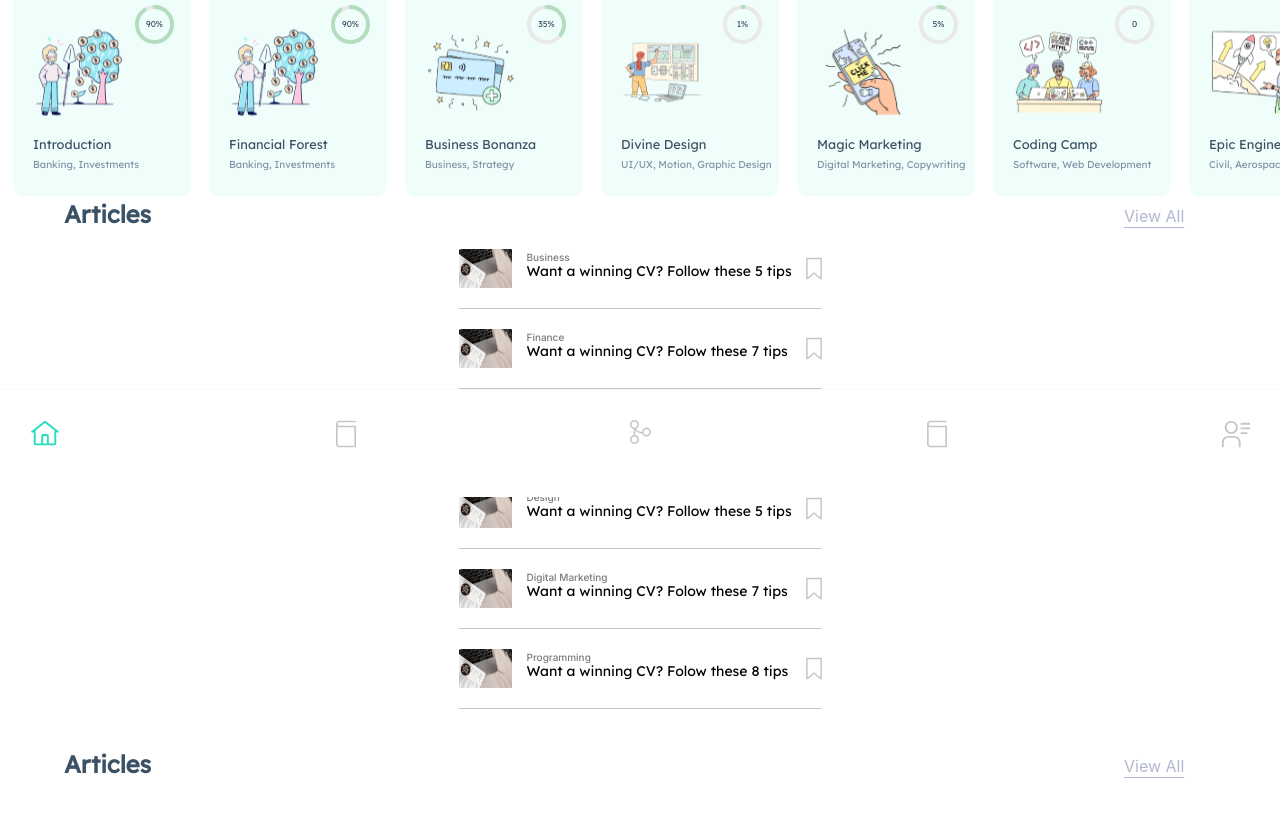
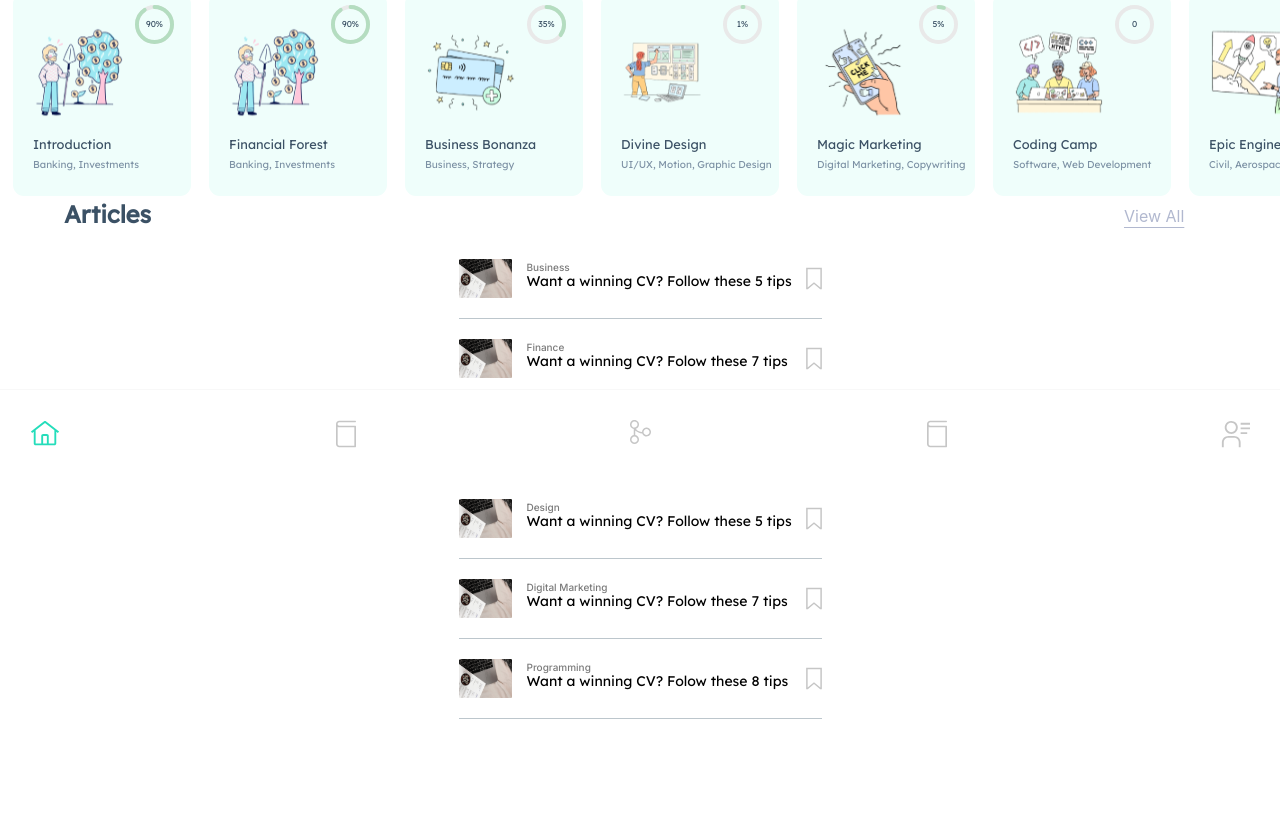
Before and after one commit to ecf123/ecf-fe-prototype, a React (Create React App) app: page / in a window 1280 px wide. Shown: the part 303-1120 px from the top of the page. After the commit the page ends 1032 px from the top, so only its background shows below. Built offline with nearby package versions, Linux system fonts and the light colour scheme; no server answers; sample sign-in values are in the browser's storage.

Commit message:
fixed article title

```diff
--- a/src/containers/ArticleCardList/ArticleCardList.scss
+++ b/src/containers/ArticleCardList/ArticleCardList.scss
@@ -4,4 +4,5 @@
   justify-content: center;
   align-items: center;
   margin-bottom: 108px;
+  margin-top: 10px;
 }
--- a/src/containers/Home/Home.jsx
+++ b/src/containers/Home/Home.jsx
@@ -12,9 +12,6 @@ const Home = ({ userProfile }) => {
         <div className="home-container">
             <WelcomeHeader userProfile={userProfile} />
             <SearchContainer title="Pathways" pathwaysLink="/pathways" />
-            <div className="home-container__header">
-                <ContentHeader title="Articles" link="/articles" />
-            </div>
             <Navigation />
         </div>
     );
```
